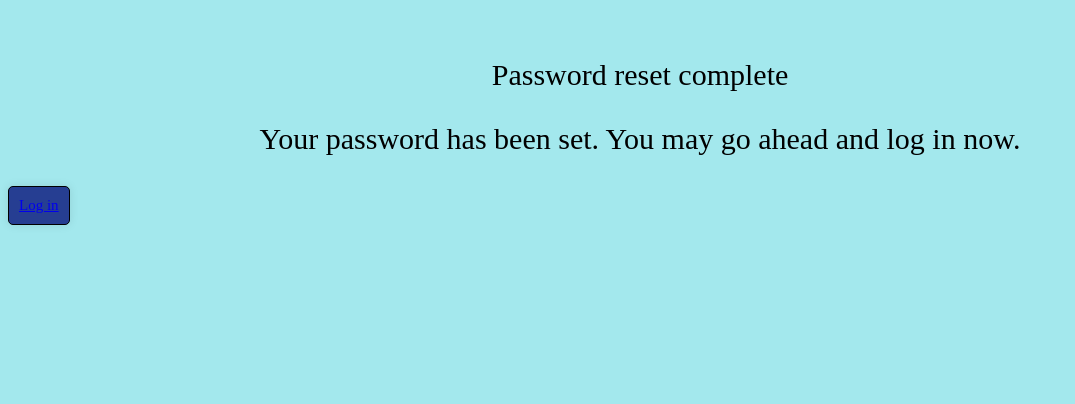
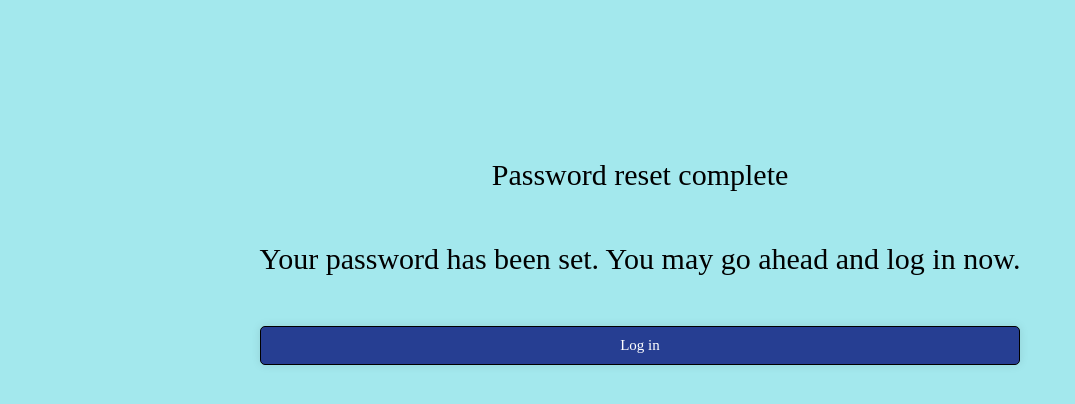
Before and after one commit to YapJack7890/Software-Engineering, a Django app: page /reset_password_complete/ in a window 1280 px wide. Shown: the part 70-474 px from the top of the page, without its empty margins (0-1075 px from the left). Run offline with Django 5.2, Linux system fonts and the light colour scheme.

Commit message:
djangoenv/firstproject/practice/static/css/forget-password-complete.css    djangoenv/firstproject/practice/templates/password-reset-complete.html

```diff
--- a/djangoenv/firstproject/practice/static/css/forget-password-complete.css
+++ b/djangoenv/firstproject/practice/static/css/forget-password-complete.css
@@ -32,6 +32,14 @@ body {
     position: relative;
     display: grid;
     margin-top: 100px;
+    justify-content: center;
+}
+
+.content{
+    position: relative;
+    display: grid;
+    margin-top: 100px;
+    justify-content: center;
 
 }
 
@@ -44,6 +52,16 @@ p {
     text-align: center;
     color: #000;
     margin-top: 20px;
+}
+
+a {
+    font-family: Quicksand;
+    font-size: 15px;
+    font-style: normal;
+    font-weight: 500;
+    text-decoration: none;
+    color: #FFF;
+    text-align: center;
 }
 
 button {
@@ -61,10 +79,11 @@ button {
     font-style: normal;
     font-weight: 500;
     text-decoration: none;
+    width: auto;
 }
 
 button:hover {
-    background-color: #FFF;
+    background-color: #455cb1;
     color: #263E92;
     cursor: pointer;
 }
--- a/djangoenv/firstproject/practice/templates/password-reset-complete.html
+++ b/djangoenv/firstproject/practice/templates/password-reset-complete.html
@@ -17,7 +17,7 @@
               <div class="content">
                 <p>Password reset complete</p>
                 <p>Your password has been set. You may go ahead and log in now.</p>
-                <button><a href="{% url 'login' %}">Log in</a></button>
+                <button ><a href="{% url 'login' %}">Log in</a></button>
             </div>
         </div>
 
```
